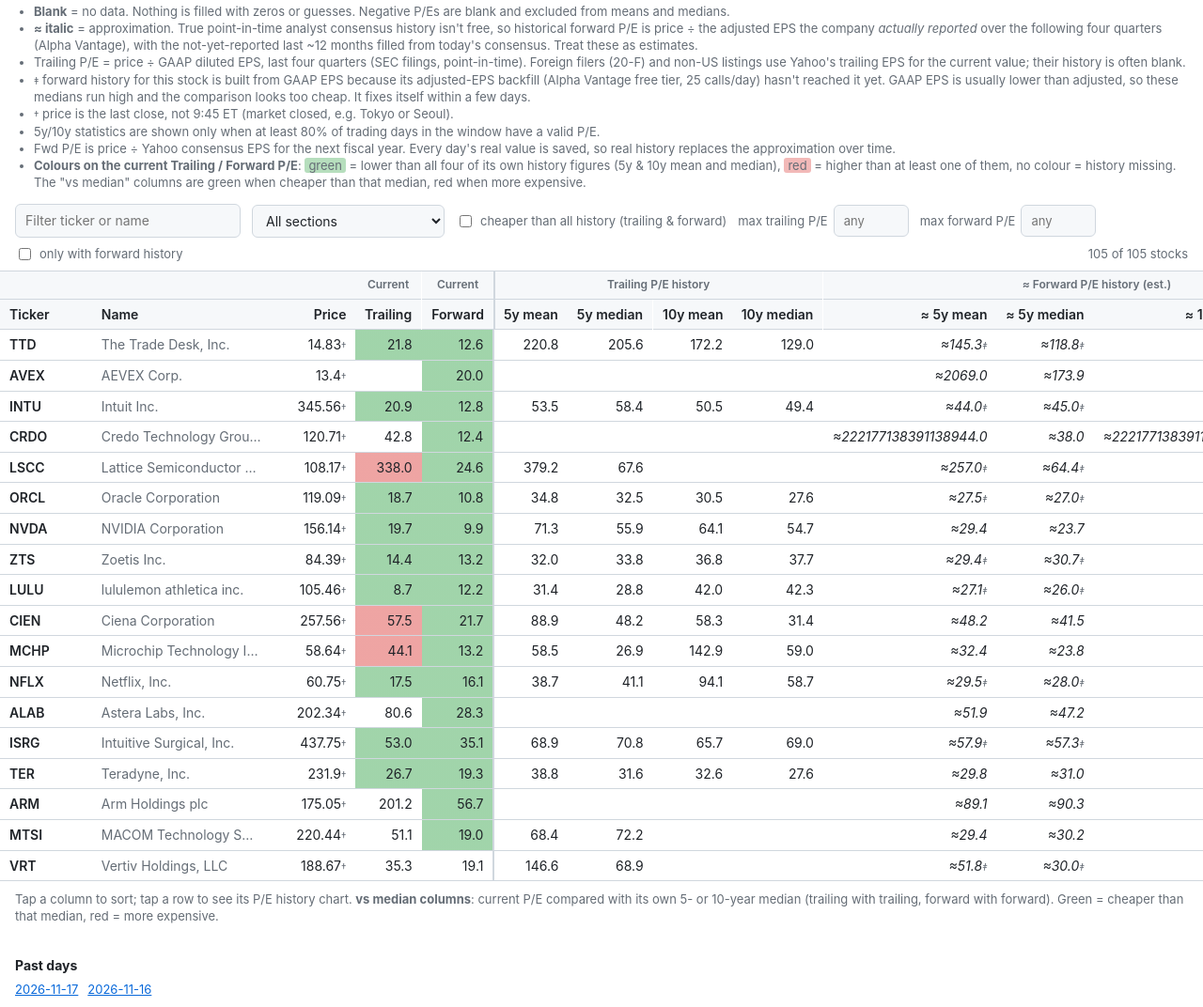
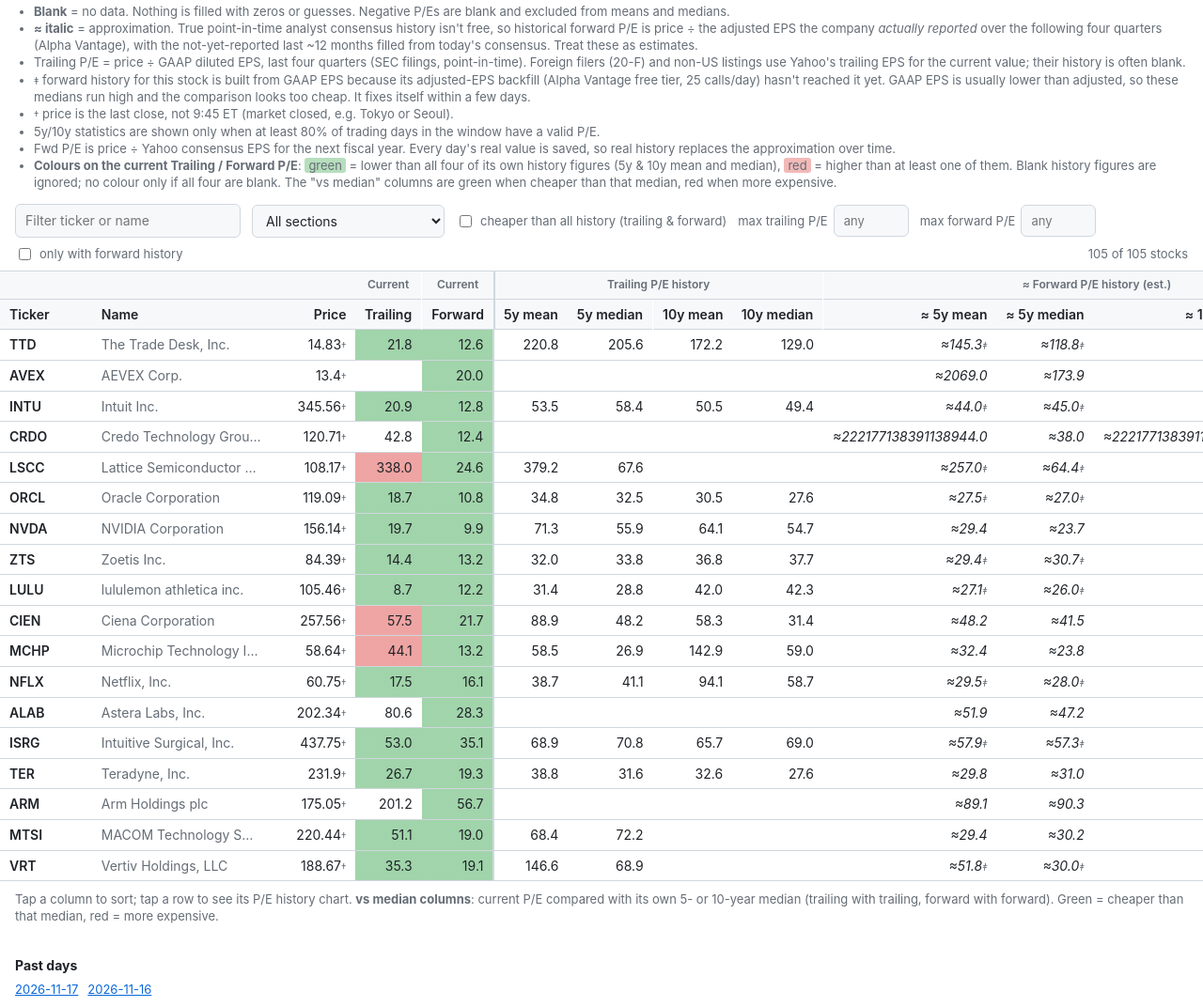
Before and after one commit to dunbok/pe-dashboard, a plain HTML site: page docs/index.html in a window 1280 px wide. Shown: the part 105-1177 px from the top of the page at 94% size. Drawn offline with Linux system fonts and the light colour scheme.

Commit message:
Dashboard: ignore blank history figures in current P/E colour
Co-Authored-By: Claude Sonnet 5.5 <noreply@anthropic.com>

```diff
--- a/docs/index.html
+++ b/docs/index.html
@@ -93,7 +93,8 @@ button.on { border-color: var(--accent); color: var(--accent); }
     <li>5y/10y statistics are shown only when at least 80% of trading days in the window have a valid P/E.</li>
     <li>Fwd P/E is price &divide; Yahoo consensus EPS for the next fiscal year. Every day's real value is saved, so real history replaces the approximation over time.</li>
     <li><b>Colours on the current Trailing / Forward P/E</b>: <span class="g">green</span> = lower than all four of its own history
-      figures (5y &amp; 10y mean and median), <span class="r">red</span> = higher than at least one of them, no colour = history missing.
+      figures (5y &amp; 10y mean and median), <span class="r">red</span> = higher than at least one of them. Blank history figures are ignored;
+      no colour only if all four are blank.
       The "vs median" columns are green when cheaper than that median, red when more expensive.</li>
   </ul>
 </section>
@@ -228,11 +229,11 @@ function cheapVsHistory(r) {
 }
 
 // Current P/E cell: green = below all four of its own history stats (5y/10y mean & median),
-// red = above at least one of them. Green needs all four to be present.
+// red = above at least one of them. Blank history figures are ignored (green needs at least one figure).
 function curColor(r, key) {
   const cur = r[key], stats = (key === "trailing_pe" ? TR_STATS : FWD_STATS).filter((k) => num(r[k]));
   if (!num(cur) || !stats.length) return "";
-  const c = stats.some((k) => cur > r[k]) ? "var(--red)" : stats.length === 4 && stats.every((k) => cur < r[k]) ? "var(--green)" : "";
+  const c = stats.some((k) => cur > r[k]) ? "var(--red)" : stats.every((k) => cur < r[k]) ? "var(--green)" : "";
   return c ? `linear-gradient(rgba(${c},.45),rgba(${c},.45))` : "";   // gradient keeps the opaque frozen-cell background
 }
 
```
